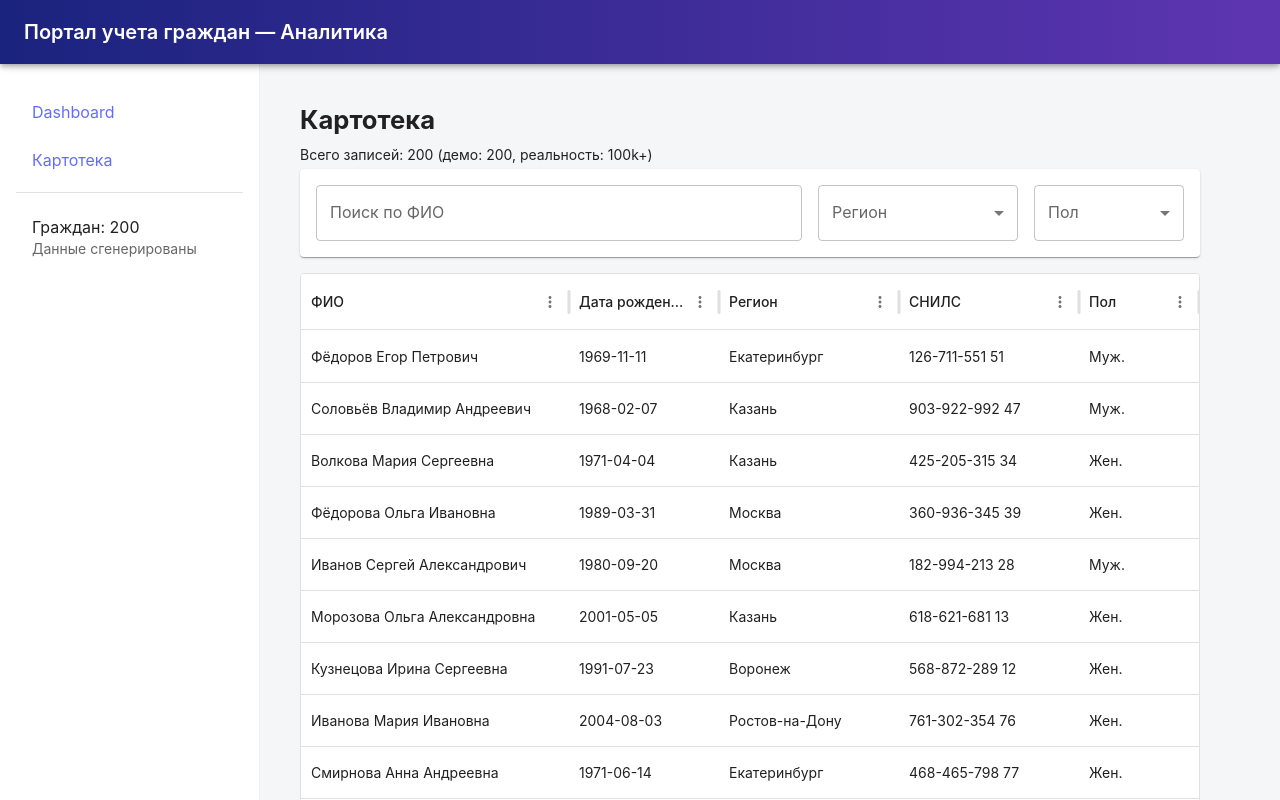
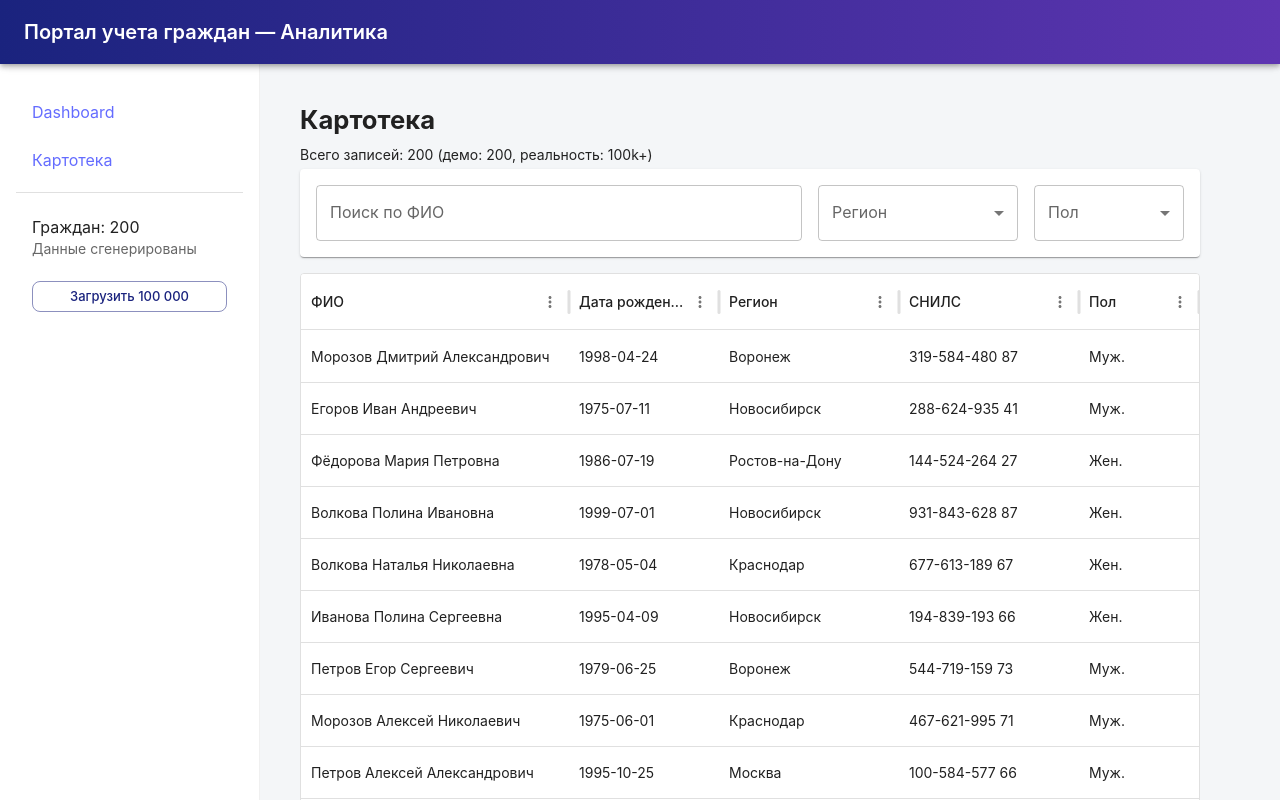
Before and after one commit to Andrest31/citizen-portal-test, a React (Vite) app: page /catalog in a window 1280 px wide. Shown: the top 800 px of the page. Built offline with nearby package versions, Linux system fonts and the light colour scheme; some icons are missing.

Commit message:
feat: Смена режима данных

```diff
--- a/src/App.jsx
+++ b/src/App.jsx
@@ -1,6 +1,7 @@
+// src/App.js
 import { useState } from "react";
 import { BrowserRouter as Router, Routes, Route, Link } from "react-router-dom";
-import { mockCitizens } from "./data/citizens";
+import { createCitizen } from "./data/citizens"; // 👈 фабрика для генерации граждан
 import Dashboard from "./pages/Dashboard";
 import Catalog from "./pages/Catalog";
 import CitizenCard from "./pages/CitizenCard";
@@ -18,6 +19,8 @@ import {
   ListItemText,
   IconButton,
   Divider,
+  Button,
+  CircularProgress, // 👈 добавили лоадер
 } from "@mui/material";
 import Brightness4Icon from "@mui/icons-material/Brightness4";
 import Brightness7Icon from "@mui/icons-material/Brightness7";
@@ -26,6 +29,28 @@ const drawerWidth = 260;
 
 function App() {
   const [mode, setMode] = useState("light");
+
+  // стейт с гражданами
+  const [citizens, setCitizens] = useState(() =>
+    Array.from({ length: 200 }, (_, i) => createCitizen(i + 1))
+  );
+
+  // стейт загрузки
+  const [loading, setLoading] = useState(false);
+
+  // переключение данных
+  const toggleDataset = () => {
+    setLoading(true);
+
+    setTimeout(() => {
+      const newSize = citizens.length === 200 ? 100000 : 200;
+      const newData = Array.from({ length: newSize }, (_, i) =>
+        createCitizen(i + 1)
+      );
+      setCitizens(newData);
+      setLoading(false);
+    }, 50);
+  };
 
   return (
     <ThemeProvider theme={theme(mode)}>
@@ -40,7 +65,9 @@ function App() {
               <IconButton
                 color="inherit"
                 sx={{ ml: "auto" }}
-                onClick={() => setMode((m) => (m === "light" ? "dark" : "light"))}
+                onClick={() =>
+                  setMode((m) => (m === "light" ? "dark" : "light"))
+                }
                 aria-label="toggle theme"
               >
                 {mode === "light" ? <Brightness4Icon /> : <Brightness7Icon />}
@@ -72,21 +99,54 @@ function App() {
                 <Divider sx={{ my: 1 }} />
                 <ListItem>
                   <ListItemText
-                    primary={`Граждан: ${mockCitizens.length.toLocaleString()}`}
+                    primary={`Граждан: ${citizens.length.toLocaleString()}`}
                     secondary="Данные сгенерированы"
                   />
+                </ListItem>
+                <ListItem
+                  sx={{ flexDirection: "column", alignItems: "flex-start" }}
+                >
+                  <Button
+                    variant="outlined"
+                    size="small"
+                    fullWidth
+                    onClick={toggleDataset}
+                    disabled={loading}
+                  >
+                    {citizens.length === 200
+                      ? "Загрузить 100 000"
+                      : "Вернуть 200"}
+                  </Button>
+                  {loading && (
+                    <CircularProgress
+                      size={22}
+                      sx={{ mt: 1, alignSelf: "center" }}
+                    />
+                  )}
                 </ListItem>
               </List>
             </Box>
           </Drawer>
 
-          <Box component="main" sx={{ flexGrow: 1, bgcolor: "background.default", p: 3 }}>
+          <Box
+            component="main"
+            sx={{ flexGrow: 1, bgcolor: "background.default", p: 3 }}
+          >
             <Toolbar />
             <Routes>
-              <Route path="/" element={<Dashboard citizens={mockCitizens} />} />
-              <Route path="/dashboard" element={<Dashboard citizens={mockCitizens} />} />
-              <Route path="/catalog" element={<Catalog citizens={mockCitizens} />} />
-              <Route path="/catalog/:id" element={<CitizenCard citizens={mockCitizens} />} />
+              <Route path="/" element={<Dashboard citizens={citizens} />} />
+              <Route
+                path="/dashboard"
+                element={<Dashboard citizens={citizens} />}
+              />
+              <Route
+                path="/catalog"
+                element={<Catalog citizens={citizens} />}
+              />
+              <Route
+                path="/catalog/:id"
+                element={<CitizenCard citizens={citizens} />}
+              />
             </Routes>
           </Box>
         </Box>
--- a/src/components/dashboard-tabs/BenefitsTab.jsx
+++ b/src/components/dashboard-tabs/BenefitsTab.jsx
@@ -24,7 +24,7 @@ export default function BenefitsTab({ citizens }) {
   return (
     <Grid container spacing={2}>
       <Grid item xs={12}>
-        <Card sx={{ minHeight: 600 }}>
+        <Card sx={{ minHeight: 400 }}>
           <CardContent>
             <Typography variant="h6" gutterBottom>
               Социальные льготы
--- a/src/components/dashboard-tabs/EducationTab.jsx
+++ b/src/components/dashboard-tabs/EducationTab.jsx
@@ -48,7 +48,7 @@ export default function EducationTab({ citizens }) {
   return (
     <Grid container spacing={2}>
       <Grid item xs={12} md={4}>
-        <Card sx={{ minHeight: 500 }}>
+        <Card sx={{ minHeight: 400 }}>
           <CardContent>
             <Typography variant="h6" gutterBottom>
               Уровень образования
@@ -58,7 +58,7 @@ export default function EducationTab({ citizens }) {
         </Card>
       </Grid>
       <Grid item xs={12} md={4}>
-        <Card sx={{ minHeight: 500 }}>
+        <Card sx={{ minHeight: 400 }}>
           <CardContent>
             <Typography variant="h6" gutterBottom>
               Специальности (ТОП-8)
@@ -68,7 +68,7 @@ export default function EducationTab({ citizens }) {
         </Card>
       </Grid>
       <Grid item xs={12} md={4}>
-        <Card sx={{ minHeight: 500 }}>
+        <Card sx={{ minHeight: 400 }}>
           <CardContent>
             <Typography variant="h6" gutterBottom>
               ВУЗы (ТОП-8)
--- a/src/data/citizens.js
+++ b/src/data/citizens.js
@@ -58,7 +58,7 @@ function photo(gender) {
 }
 
 // Создание одного гражданина
-function createCitizen(id) {
+export function createCitizen(id) {
   const gender = Math.random() > 0.5 ? "М" : "Ж";
   const last = gender === "М" ? randomItem(LASTNAMES_M) : randomItem(LASTNAMES_F);;
   const first = gender === "М" ? randomItem(FIRSTNAMES_M) : randomItem(FIRSTNAMES_F);
@@ -173,4 +173,6 @@ function createCitizen(id) {
   };
 }
 
-export const mockCitizens = Array.from({ length: 200 }, (_, i) => createCitizen(i + 1));
+export const mockCitizens = Array.from({ length: 200 }, (_, i) =>
+  createCitizen(i + 1)
+);
```
